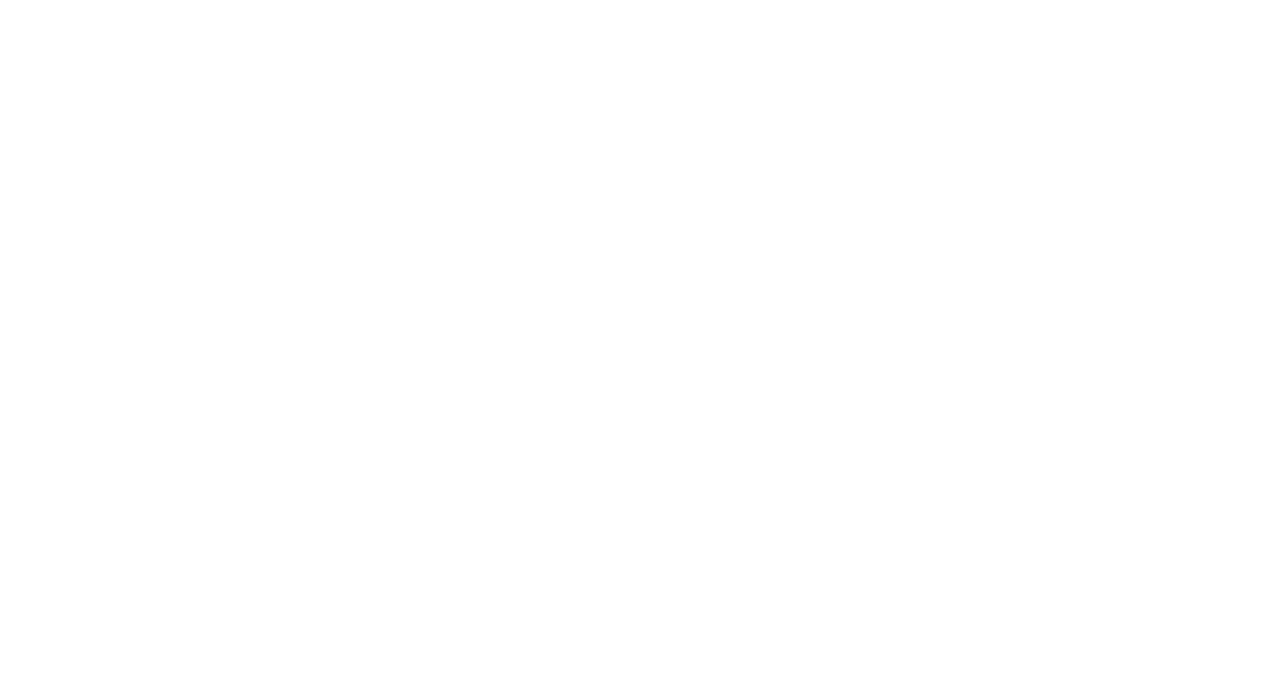
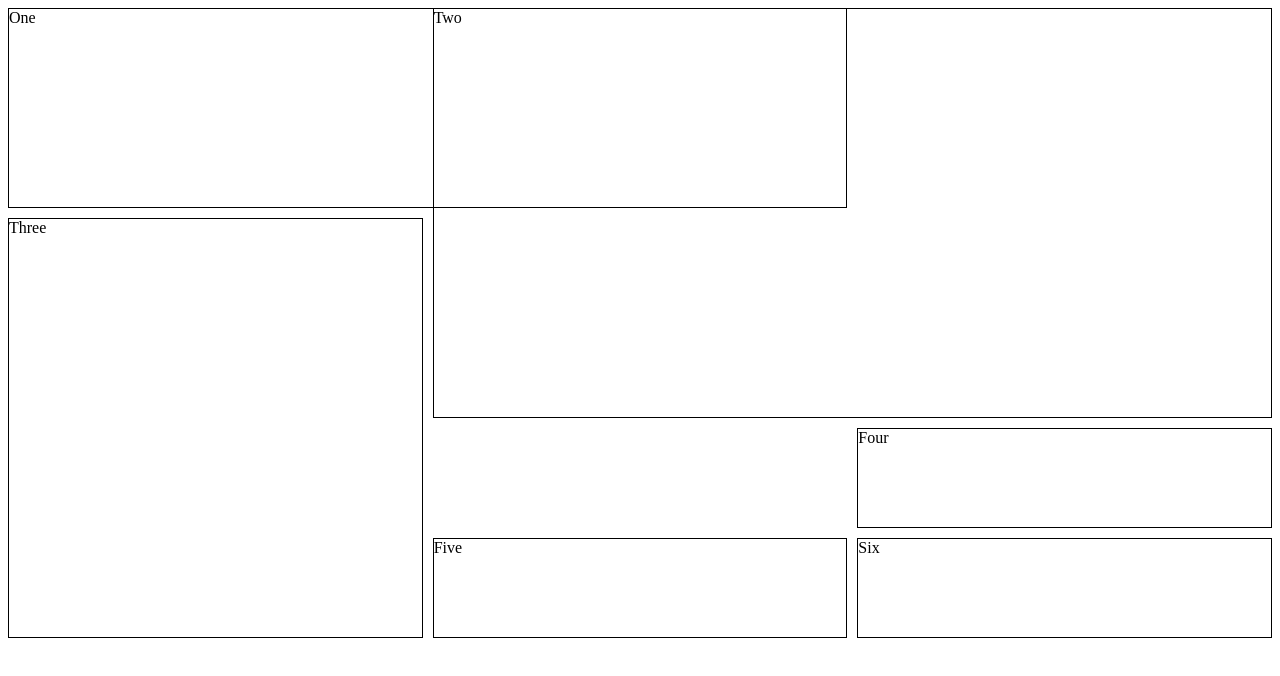
Before and after one commit to gouz7514/TIL, a plain HTML site: page 자바스크립트/index.html in a window 1280 px wide. Drawn offline with Linux system fonts and the light colour scheme.

Commit message:
update 프로그래스 연습 - 큰수 만들기.js

```diff
--- a/자바스크립트/class.js
+++ b/자바스크립트/class.js
@@ -64,9 +64,9 @@ class Article {
     }
 }
 const article1 = new Article(1);
-console.log(article1.publisher);
-console.log(Article.publisher);
-Article.printPublisher();
+console.log(article1.publisher); // undefined
+console.log(Article.publisher); // abcd
+Article.printPublisher(); // abcd
 
 // 5. 상속
 class Shape {
--- /dev/null
+++ b/자바스크립트/grid.css
@@ -0,0 +1,34 @@
+.wrapper {
+  display: grid;
+  grid-template-columns: repeat(3, 1fr);
+  grid-template-rows: 200px 200px;
+  grid-gap: 10px;
+  grid-auto-rows: minmax(100px, auto);
+}
+.wrapper > div {
+  border: 1px solid black;
+}
+.one {
+  grid-column: 1 / 3;
+  grid-row: 1;
+}
+.two {
+  grid-column: 2 / 4;
+  grid-row: 1 / 3;
+}
+.three {
+  grid-column: 1;
+  grid-row: 2 / 5;
+}
+.four {
+  grid-column: 3;
+  grid-row: 3;
+}
+.five {
+  grid-column: 2;
+  grid-row: 4;
+}
+.six {
+  grid-column: 3;
+  grid-row: 4;
+}
--- a/자바스크립트/index.html
+++ b/자바스크립트/index.html
@@ -3,11 +3,12 @@
   <head>
     <meta charset="UTF-8">
     <meta name="viewport" content="width=device-width, initial-scale=1.0">
+    <link rel="stylesheet" href="grid.css">
     <title>Document</title>
     <!-- <script src="variable.js"></script> -->
     <!-- <script src="operator.js"></script> -->
     <!-- <script src="function.js"></script> -->
-    <!-- <script src="class.js"></script> -->
+    <script src="class.js"></script>
     <!-- <script src="object.js"></script> -->
     <!-- <script src="array.js" defer></script> -->
     <!-- <script src="array2.js" defer></script> -->
@@ -15,10 +16,18 @@
     <!-- <script src="async/callback.js" defer></script> -->
     <!-- <script src="async/promise.js" defer></script> -->
     <!-- <script src="async/callback-to-promise.js" defer></script> -->
-    <script src="async/async.js" defer></script>
+    <!-- <script src="async/async.js" defer></script> -->
     <!-- <script src="es6-11/es6.js" defer></script>
     <script src="es6-11/es11.js" defer></script> -->
   </head>
   <body>
+    <div class="wrapper">
+      <div class="one">One</div>
+      <div class="two">Two</div>
+      <div class="three">Three</div>
+      <div class="four">Four</div>
+      <div class="five">Five</div>
+      <div class="six">Six</div>
+    </div>
   </body>
 </html>
```
Also changed, not shown: 자바스크립트/variable.js (+9 -2 lines), 코딩 연습/프로그래머스/큰 수 만들기.js (added, +23 -0 lines).
